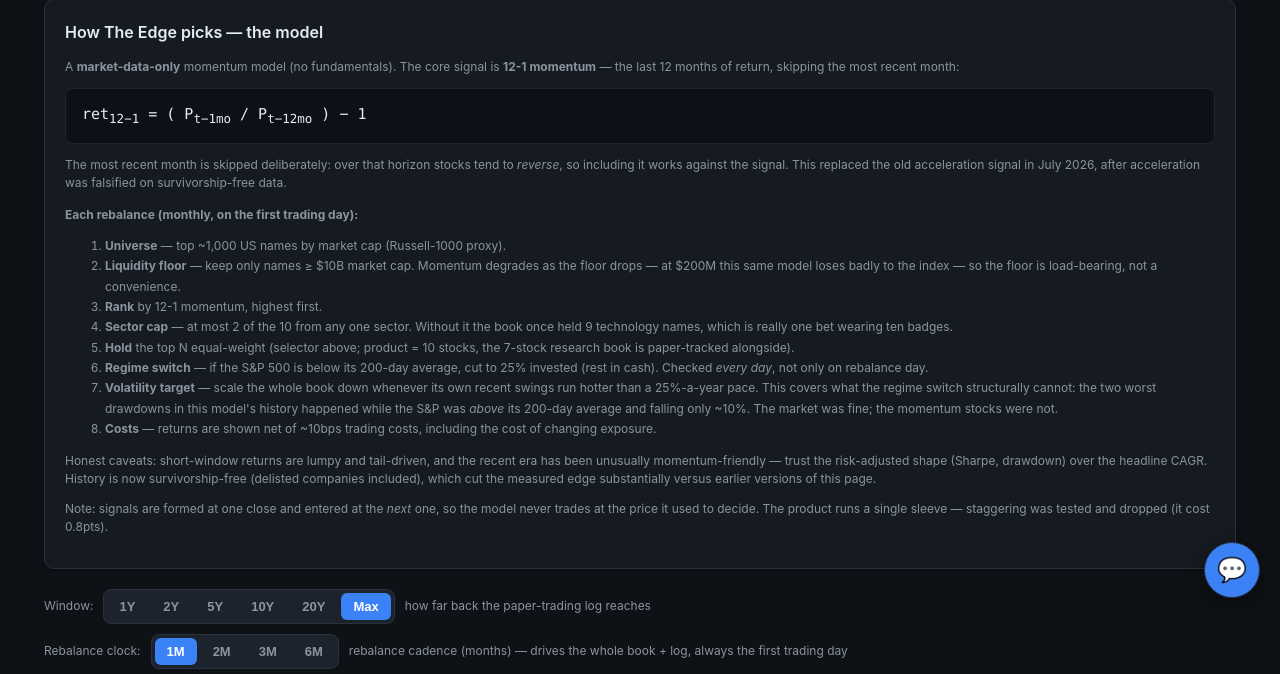
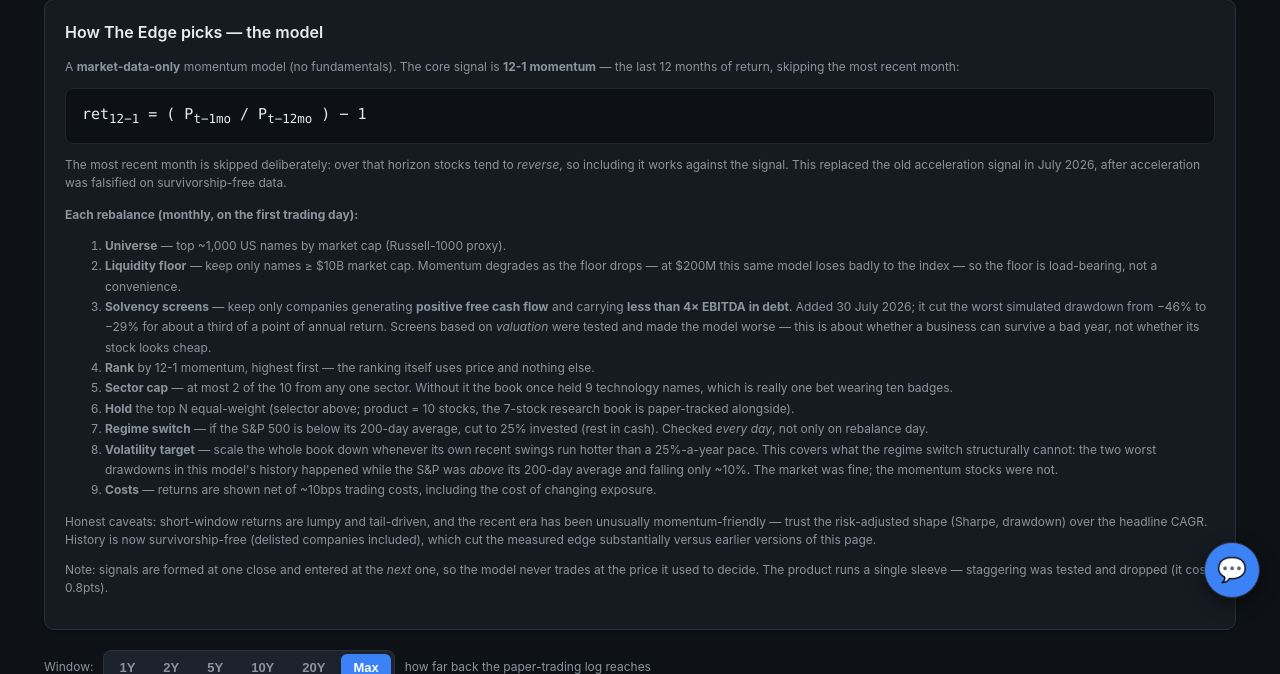
Before and after one commit to Tstansberry81/quantmodel, a Flask app: page /edge-tracker in a window 1280 px wide. Shown: the part 182-856 px from the top of the page. Run offline with Flask 3, Linux system fonts and the light colour scheme; data that the repository does not hold is empty.

Commit message:
"Market data only" was false the moment v5 shipped
The Edge header still read "ranked on market data only", and the model page led
with "price-only: it ranks stocks on their past returns. No fundamentals are
used to pick names." Both stopped being true when the solvency screens went in.
I described the screens on the pages that document the model and left the
one-line summaries -- the sentences most people actually read -- describing v4.

Six places, four user-facing:
  templates/edge.html      header summary
  templates/model.html     lede + the section-2 heading
  vision/index.html        the product lede
  edge_lib.py              module docstring and two comments

The distinction now stated precisely everywhere: the model RANKS on price and
nothing else; fundamentals decide ELIGIBILITY. Both halves matter -- "we use
fundamentals" would overstate it as much as "market data only" understates it.

Also added the screens to the Edge Tracker's step-by-step rule list, which walks
through universe -> floor -> rank -> sector cap -> regime -> vol target and
silently skipped the step that changes the book most.

Swept both repos afterwards: no "market data only" / "no fundamentals" claims
remain, and all seven user-facing surfaces now describe the screens.

Co-Authored-By: Claude <noreply@anthropic.com>

```diff
--- a/edge_lib.py
+++ b/edge_lib.py
@@ -1,8 +1,9 @@
 """The Edge -- shared harness for the SHORT-TERM TRADING model (Porter & Co).
 
-It scans the Russell-1000-proxy universe and ranks on MARKET DATA ONLY
-(short-horizon momentum / relative strength / acceleration), no fundamentals apart
-from an optional revenue-growth tilt. Holding period ~30-60 days. Two proprietary
+It scans the Russell-1000-proxy universe and RANKS on market data only (12-1
+momentum). Fundamentals do not enter the ranking -- but since 2026-07-30 they do
+decide ELIGIBILITY: a name must clear the size floor, generate positive free cash
+flow, and carry debt under 4x EBITDA before it can be ranked at all. Holding period ~30-60 days. Two proprietary
 overlays get tested on top:
   * correlation cap (<=0.50) so the basket isn't eight versions of one bet,
   * a 200-day-MA regime switch that raises cash below the line.
@@ -98,7 +99,8 @@ RF_PER = config.RISK_FREE_ANNUAL / PPY
 N = 10                               # basket size (agents may vary)
 UNIVERSE = 1000                      # Russell-1000 proxy: top-N by point-in-time mcap
 
-# short-horizon signal columns the trading model ranks on (market data only)
+# short-horizon signal columns the trading model RANKS on (market data only;
+# fundamentals gate eligibility instead -- see _candidates)
 SIGNAL_COLS = ["ret_21", "ret_63", "ret_126", "ret_12_1", "accel", "hi_252", "rs_63"]
 
 # The single source of truth for backtest/tracker window labels. app.py,
@@ -203,7 +205,8 @@ def _rebal_grid(cal: pd.DatetimeIndex, hold: int, offset_days: int,
 def _build_edge_panel(hold: int, universe: int, offset_days: int,
                       rebal_months: int | None = None) -> EdgePanel:
     """Build the trading panel once. Each row = one candidate's short-horizon
-    market-data signals + forward return. NO fundamentals.
+    market-data signals + forward return, plus whatever fundamentals the
+    artifact carries (used for eligibility screens, never for ranking).
 
     Call load_edge_panel() instead: it adds the memo + disk cache around this."""
     data = D.load_bt_data(); bm = D.benchmarks()
--- a/templates/edge.html
+++ b/templates/edge.html
@@ -9,8 +9,9 @@
     <button id="syncVision" type="button" class="sync-vision" title="Push the current backtest settings to the Vision product">Sync data to Vision</button>
   </div>
 </div>
-<p class="sub">Russell-1000 proxy, ranked on market data only (<b>12-1 momentum</b>), rebalanced on the first trading day of each month.
-$10B liquidity floor + max 2 names per sector + a 200-day regime switch judged daily + a 25% volatility target.
+<p class="sub">Russell-1000 proxy, ranked on <b>12-1 momentum</b> and screened for solvency, rebalanced on the first trading day of each month.
+$10B liquidity floor + <b>positive free cash flow</b> + <b>debt under 4&times; EBITDA</b> + max 2 names per sector
++ a 200-day regime switch judged daily + a 25% volatility target.
 History is <b>survivorship-free</b> (delisted companies included and held into their delisting).
 Returns are <b>net of {{ '' }}<span id="costnote">10bps</span> trading costs</b>.</p>
 
--- a/templates/edge_tracker.html
+++ b/templates/edge_tracker.html
@@ -25,7 +25,12 @@ first is out-of-sample evidence.</p>
     <li><b>Liquidity floor</b> &mdash; keep only names &ge; $10B market cap. Momentum degrades as the
       floor drops &mdash; at $200M this same model loses badly to the index &mdash; so the floor is
       load-bearing, not a convenience.</li>
-    <li><b>Rank</b> by 12-1 momentum, highest first.</li>
+    <li><b>Solvency screens</b> &mdash; keep only companies generating <b>positive free cash flow</b> and
+      carrying <b>less than 4&times; EBITDA in debt</b>. Added 30 July 2026; it cut the worst simulated
+      drawdown from &minus;46% to &minus;29% for about a third of a point of annual return. Screens based
+      on <em>valuation</em> were tested and made the model worse &mdash; this is about whether a business
+      can survive a bad year, not whether its stock looks cheap.</li>
+    <li><b>Rank</b> by 12-1 momentum, highest first &mdash; the ranking itself uses price and nothing else.</li>
     <li><b>Sector cap</b> &mdash; at most 2 of the 10 from any one sector. Without it the book once
       held 9 technology names, which is really one bet wearing ten badges.</li>
     <li><b>Hold</b> the top N equal-weight (selector above; product = 10 stocks, the 7-stock research book is paper-tracked alongside).</li>
--- a/templates/model.html
+++ b/templates/model.html
@@ -22,7 +22,8 @@
 {% block content %}
 <h1>The Model <span class="small">— full specification</span></h1>
 <p class="sub">Every equation behind the Edge, at the live product configuration. The model is
-<b>price-only</b>: it ranks stocks on their past returns. No fundamentals are used to pick names.</p>
+ranked on <b>price alone</b> &mdash; the ordering uses nothing but past returns &mdash; but since 30 July 2026
+two <b>fundamental screens</b> decide which companies are eligible to be ranked at all.</p>
 
 <div class="panel">
   <h2>Product configuration</h2>
@@ -56,7 +57,7 @@
 </div>
 
 <div class="panel eqsec">
-  <h2><span class="n">2</span> Signal <span class="small">(price only)</span></h2>
+  <h2><span class="n">2</span> Signal <span class="small">(price only &mdash; the ranking, not the eligibility)</span></h2>
   <p class="lead"><span class="live">12-1 momentum</span> — the twelve-month return, <em>skipping the
   most recent month</em>. \(P_i(t)\) is the split- and dividend-adjusted close.</p>
   <div class="eqbox">$$\text{mom}_i(t)=\frac{P_i(t-21)}{P_i(t-251)}-1$$</div>
```
